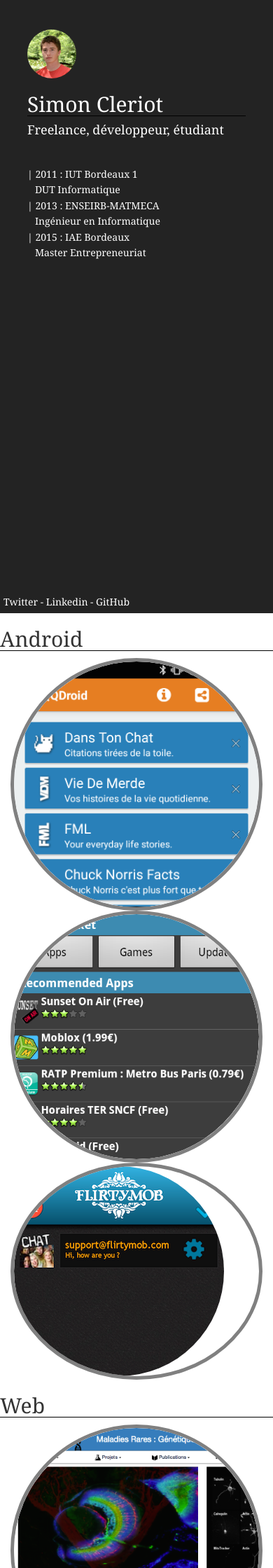
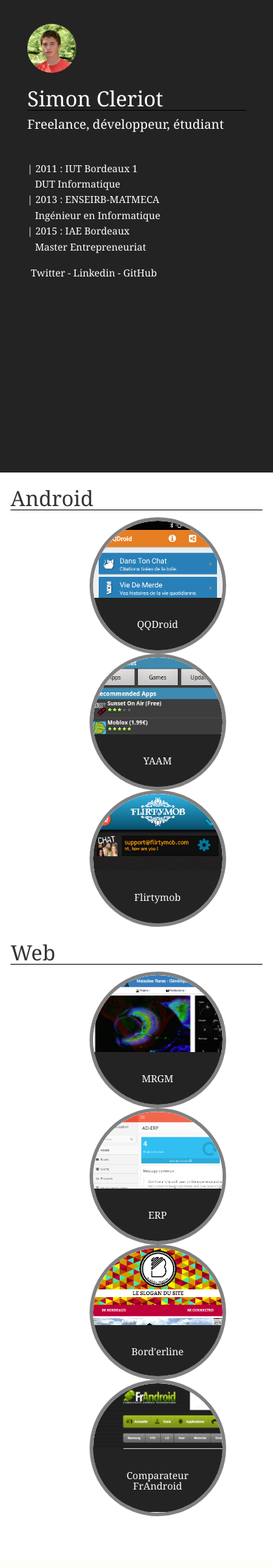
Before and after one commit to scleriot/perso, a PHP site: page / in a window 390 px wide. Shown: the top 2240 px of the page at 70% size. After the commit the page ends 2166 px from the top, so only its background shows below. Run offline with PHP 8.4, Linux system fonts and the light colour scheme; some libraries are stand-ins or nearby versions; some web fonts are replaced.

Commit message:
Mobile friendly

```diff
--- a/css/core.css
+++ b/css/core.css
@@ -1,6 +1,4 @@
 html, body {
-    padding: 0;
-    margin: 0;
     height: 100%;
     font: 400 20px/1.6 "Droid Serif",Georgia,Cambria,"Times New Roman",Times,serif !important;
 
--- a/footer.php
+++ b/footer.php
@@ -8,7 +8,33 @@
 <script src="plugins/magnific-popup/magnific-popup.min.js"></script>
 
 <script>
+function findBootstrapEnvironment() {
+    var envs = ['xs', 'sm', 'md', 'lg'];
+
+    $el = $('<div>');
+    $el.appendTo($('body'));
+
+    for (var i = envs.length - 1; i >= 0; i--) {
+        var env = envs[i];
+
+        $el.addClass('hidden-'+env);
+        if ($el.is(':hidden')) {
+            $el.remove();
+            return env
+        }
+    };
+}
+
 $(document).ready(function(){
+    if(findBootstrapEnvironment() == "xs") {
+        $(".details").each(function(e){
+            $(this).css({top: $(".project").height()-$(this).outerHeight()});
+        });
+        $("#about").css({
+            height: "80%"
+        });
+    }
+    else {
         $(".details").css({top: $(".project").height()})
         $(".project").hover(function(){
             var details = $(this).find(".details");
@@ -17,6 +43,7 @@
             var details = $(this).find(".details");
             details.animate({top: $(this).outerHeight()});
         });
+    }
 });
 </script>
 </body>
--- a/header.php
+++ b/header.php
@@ -20,7 +20,7 @@
 </head>
 <body>
     <div class="row" id="main_row">
-        <div class="col-md-4 col-lg-3" id="about">
+        <div class="col-xs-12 col-md-4 col-lg-3" id="about">
             <div id="contact_infos">
                 <img src="/css/images/profile.jpg" class="img-circle img-responsive" style="height:70px" />
                 <h2>Simon Cleriot</h2>
@@ -34,10 +34,11 @@
                     | 2015 : IAE Bordeaux<br />
                     &nbsp;&nbsp;&nbsp;Master Entrepreneuriat<br />
                 </p>
+                <p class="visible-xs" id="top"><a href="https://twitter.com/scleriot">Twitter</a> - <a href="https://www.linkedin.com/profile/view?id=89827319">Linkedin</a> - <a href="https://github.com/scleriot">GitHub</a></p>
             </div>
         </div>
-        <div class="col-md-8 col-lg-9" id="projects">
-            <div class="row" id="top">
+        <div class="col-xs-12 col-md-8 col-lg-9" id="projects">
+            <div class="row hidden-xs" id="top">
                 <div class="col-md-12">
                     <a href="https://twitter.com/scleriot">Twitter</a> - <a href="https://www.linkedin.com/profile/view?id=89827319">Linkedin</a> - <a href="https://github.com/scleriot">GitHub</a>
                 </div>
--- a/index.php
+++ b/index.php
@@ -1,12 +1,14 @@
 <?php
 require("header.php");
 ?>
+<div class="container-fluid">
 
 <div class="row">
     <div class="col-md-12">
         <h2>Android</h2>
         <div class="row">
-            <div class="col-md-2 project img-gray">
+            <div class="col-xs-3 visible-xs"></div>
+            <div class="col-xs-6 col-md-2 project img-gray">
                 <a href="projects/qqdroid/" class="ajax-popup">
                     <img src="projects/qqdroid/miniature.png" class="img-circle img-responsive" />
                     <div class="details">
@@ -14,7 +16,8 @@
                     </div>
                 </a>
             </div>
-            <div class="col-md-2 project img-gray">
+            <div class="col-xs-3 visible-xs"></div>
+            <div class="col-xs-6 col-md-2 project img-gray">
                 <a href="projects/yaam/">
                     <img src="projects/yaam/miniature.png" class="img-circle img-responsive" />
                     <div class="details">
@@ -22,7 +25,8 @@
                     </div>
                 </a>
             </div>
-            <div class="col-md-2 project img-gray">
+            <div class="col-xs-3 visible-xs"></div>
+            <div class="col-xs-6 col-md-2 project img-gray">
                 <a href="projects/flirtymob/">
                     <img src="projects/flirtymob/miniature.png" class="img-circle img-responsive" />
                     <div class="details">
@@ -38,7 +42,8 @@
     <div class="col-md-12">
         <h2>Web</h2>
         <div class="row">
-            <div class="col-md-2 project img-gray">
+            <div class="col-xs-3 visible-xs"></div>
+            <div class="col-xs-6 col-md-2 project img-gray">
                 <a href="projects/mrgm/">
                     <img src="projects/mrgm/miniature.png" class="img-circle img-responsive" />
                     <div class="details">
@@ -47,7 +52,8 @@
                 </a>
             </div>
 
-            <div class="col-md-2 project img-gray">
+            <div class="col-xs-3 visible-xs"></div>
+            <div class="col-xs-6 col-md-2 project img-gray">
                 <a href="projects/erpaei/">
                     <img src="projects/erpaei/miniature.png" class="img-circle img-responsive" />
                     <div class="details">
@@ -56,7 +62,8 @@
                 </a>
             </div>
 
-            <div class="col-md-2 project img-gray">
+            <div class="col-xs-3 visible-xs"></div>
+            <div class="col-xs-6 col-md-2 project img-gray">
                 <a href="projects/borderline/">
                     <img src="projects/borderline/miniature.png" class="img-circle img-responsive" />
                     <div class="details">
@@ -65,7 +72,8 @@
                 </a>
             </div>
 
-            <div class="col-md-2 project img-gray">
+            <div class="col-xs-3 visible-xs"></div>
+            <div class="col-xs-6 col-md-2 project img-gray">
                 <a href="projects/frandroid/">
                     <img src="projects/frandroid/miniature.png" class="img-circle img-responsive" />
                     <div class="details">
@@ -110,7 +118,7 @@
         </div>
     </div>
 </div>-->
-
+</div>
 <?php
 require("footer.php");
 ?>
```
Lines whose indentation alone changed are shown as unchanged.
